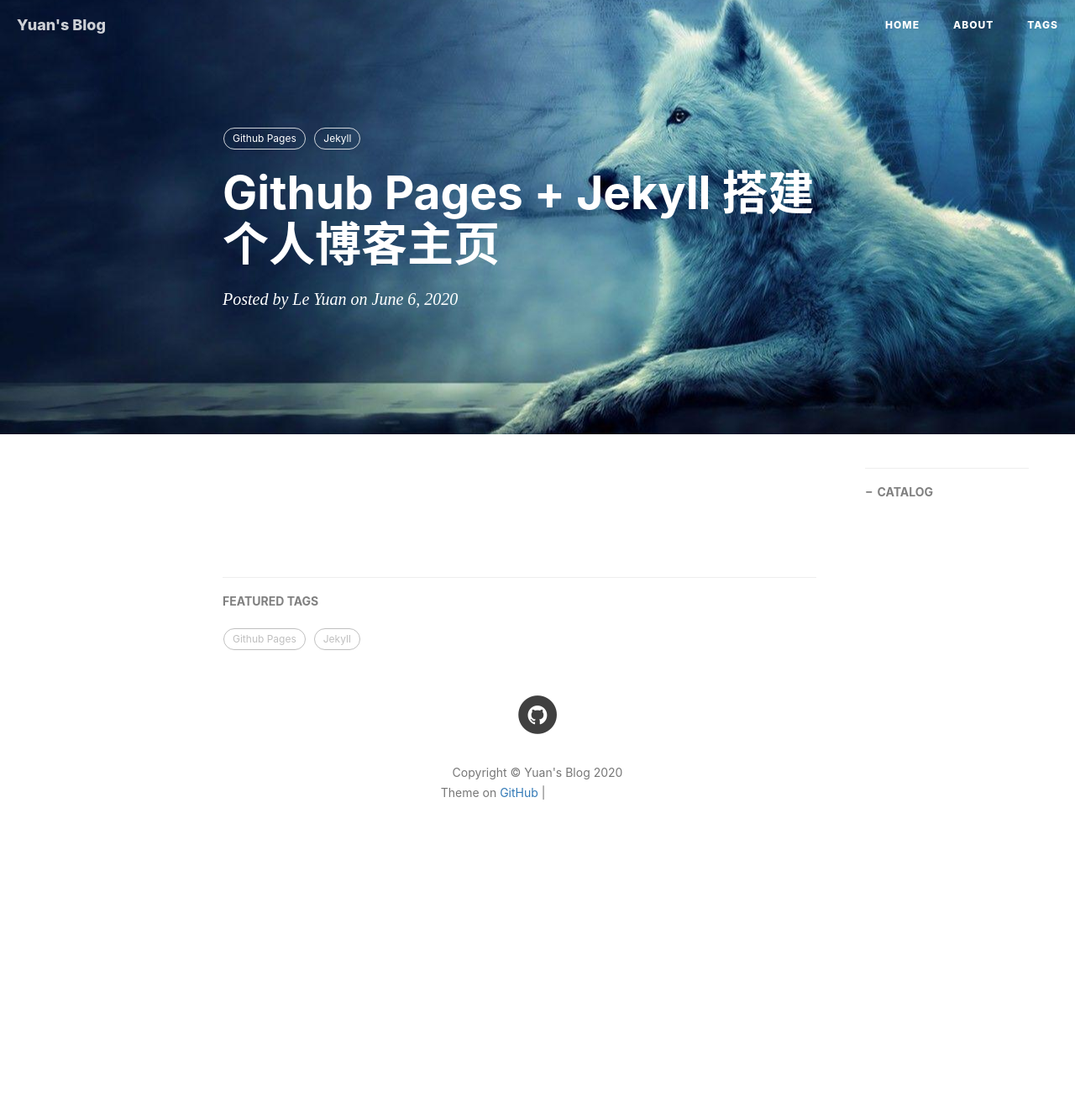
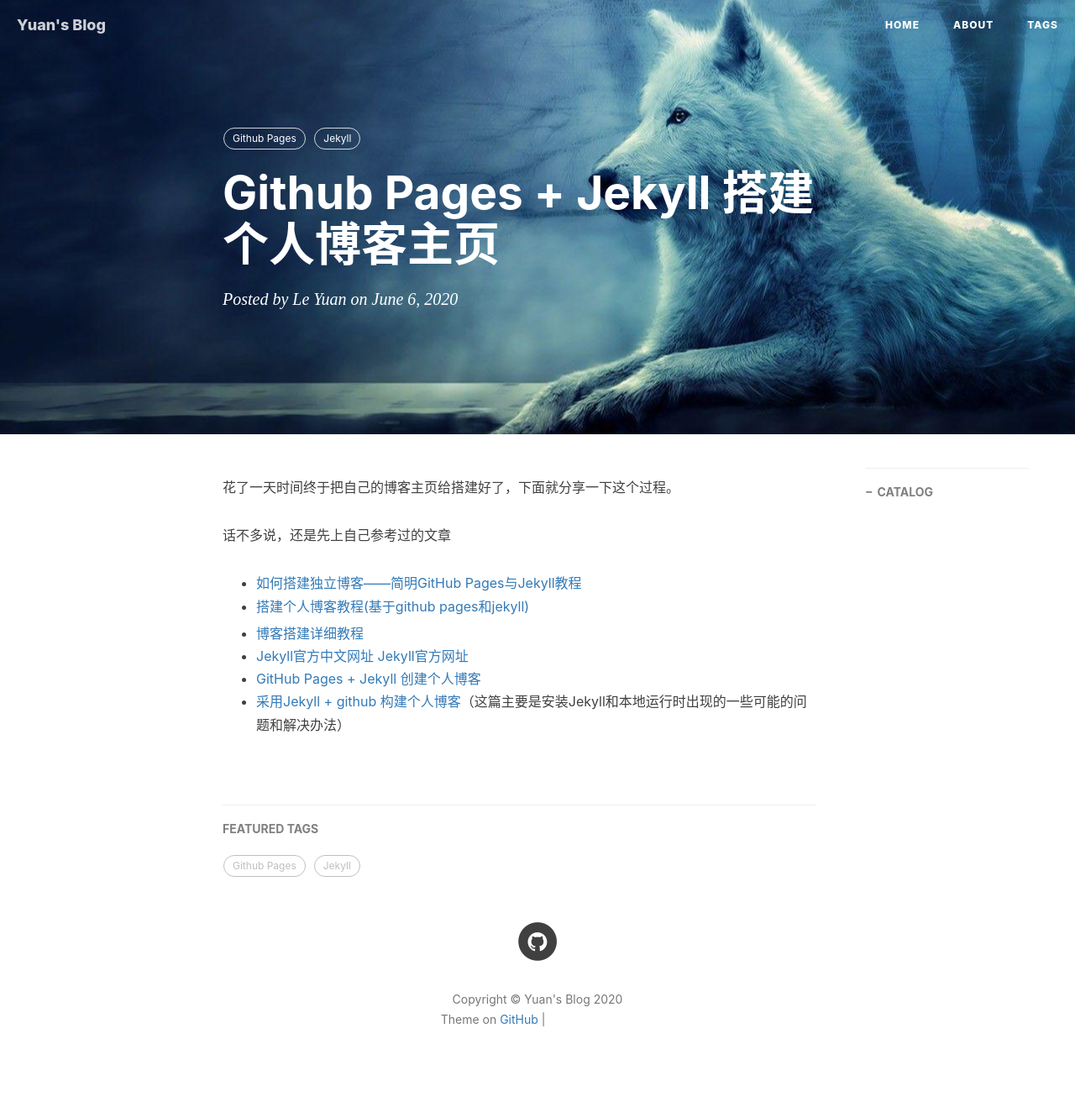
Before and after one commit to xingjiangyu/leyuanheart.github.io, a Jekyll site: the page built from _posts/2020-06-06-Github Pages+Jekyll.md, in a window 1280 px wide. Shown: the whole page at 84% size. Built offline with Jekyll 4.4.1, drawn with Linux system fonts in a browser that asks for light colours; nearby versions of some CDN libraries; comment, search, counter and statistics services are not loaded; before the commit the page ends 1048 px from its top, so only the background shows below that; grey boxes are pictures that could not be loaded.

Commit message:
Update 2020-06-06-Github Pages+Jekyll.md

```diff
--- a/_posts/2020-06-06-Github Pages+Jekyll.md
+++ b/_posts/2020-06-06-Github Pages+Jekyll.md
@@ -10,3 +10,15 @@
     - Github Pages
     - Jekyll
 ---
+
+花了一天时间终于把自己的博客主页给搭建好了，下面就分享一下这个过程。
+
+话不多说，还是先上自己参考过的文章
+
+- [如何搭建独立博客——简明GitHub Pages与Jekyll教程](https://www.kongqigongying.com/blog/2019/05/01/howto-setup-blog/)
+- [搭建个人博客教程(基于github pages和jekyll)](https://wangpei.ink/2019/04/21/%E6%90%AD%E5%BB%BA%E4%B8%AA%E4%BA%BA%E5%8D%9A%E5%AE%A2%E6%95%99%E7%A8%8B(%E5%9F%BA%E4%BA%8Egithub-pages%E5%92%8Cjekyll)/)
+
+- [博客搭建详细教程](https://github.com/qiubaiying/qiubaiying.github.io/wiki/%E5%8D%9A%E5%AE%A2%E6%90%AD%E5%BB%BA%E8%AF%A6%E7%BB%86%E6%95%99%E7%A8%8B)
+- [Jekyll官方中文网址](http://jekyllcn.com/docs/templates/)    [Jekyll官方网址](https://jekyllrb.com/)
+- [GitHub Pages + Jekyll 创建个人博客](https://www.jianshu.com/p/9535334ffd54)
+- [采用Jekyll + github 构建个人博客](https://www.jianshu.com/p/32af878fdf69)（这篇主要是安装Jekyll和本地运行时出现的一些可能的问题和解决办法）
```
